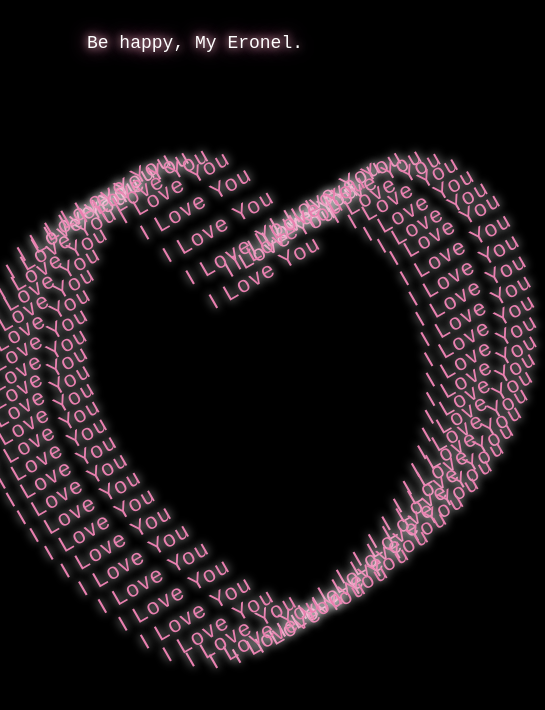
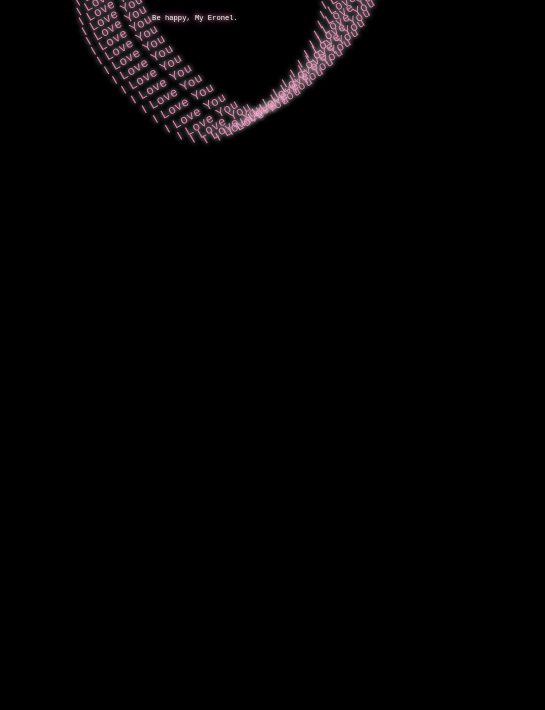
Before and after one commit to semutimuyt-hash/love, a plain HTML site: page index.html in a window 390 px wide. Shown: the whole page, 545 px wide, since content can reach past the window. Drawn offline with Linux system fonts and the light colour scheme.

Commit message:
update css

```diff
--- a/index.html
+++ b/index.html
@@ -2,6 +2,7 @@
 <html lang="en">
  <head>
   <meta http-equiv="Content-Type" content="text/html; charset=UTF-8">
+  <meta name="viewport" content="width=device-width, initial-scale=1.0">
   <link rel="stylesheet" href="styles.css">
   <link href="https://fonts.googleapis.com/css2?family=Great+Vibes&display=swap" rel="stylesheet">
   <title>Love</title>
--- a/styles.css
+++ b/styles.css
@@ -735,7 +735,7 @@ body {
     text-align: center;
     color: white;
     font-family: 'Courier New', monospace;
-    font-size: 18px;
+    font-size: 24px;
     line-height: 1.6;
     text-shadow: 0 0 8px pink, 0 0 18px hotpink;
     z-index: 10;
@@ -744,3 +744,28 @@ body {
 .kata-kata p {
     margin: 12px 0;
 }
+
+@media screen and (max-width: 600px) {
+
+    body {
+        overflow: hidden;
+    }
+
+    #ui {
+        transform: scale(0.55);
+        transform-origin: center center;
+    }
+
+    .kata-kata {
+        top: 3%;
+        left: 50%;
+        width: 90%;
+        font-size: 13px;
+        line-height: 1.5;
+        transform: translateX(-50%);
+    }
+
+    .kata-kata p {
+        margin: 8px 0;
+    }
+}
```
